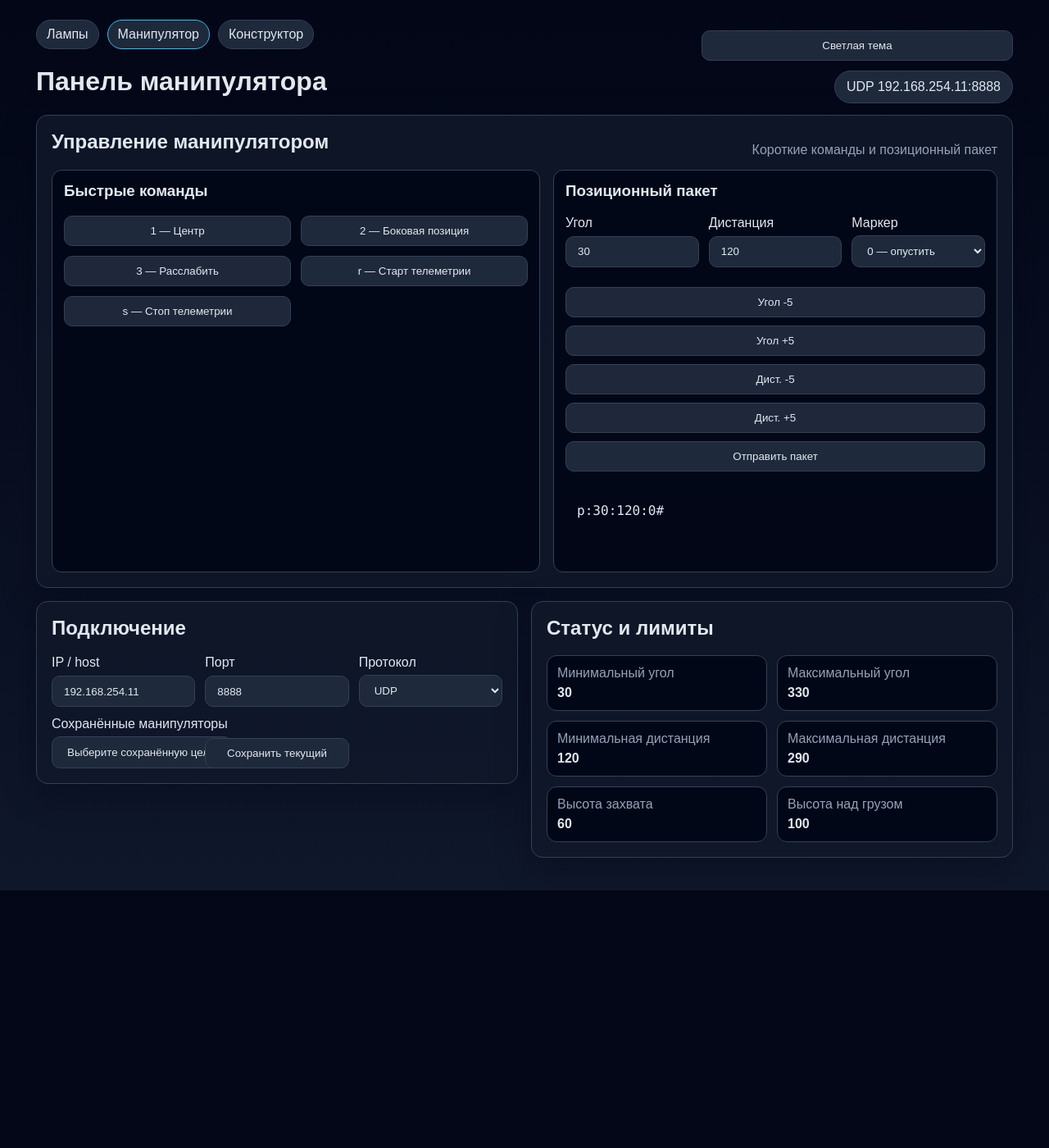
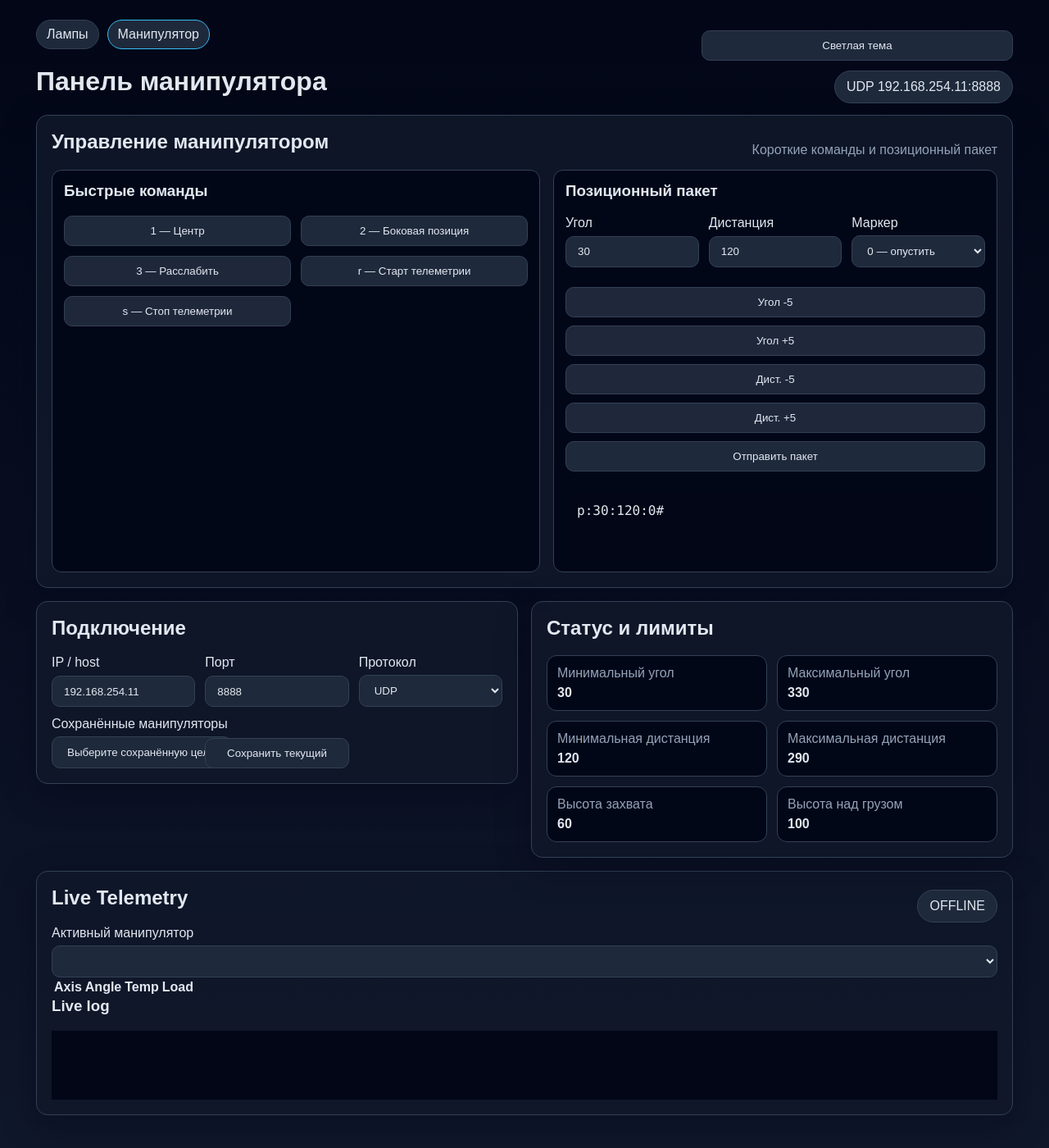
Before and after one commit to Brinrash/RTKWebserver, a Flask app: page /manipulator in a window 1280 px wide. Shown: the whole page at 82% size. Before the commit the page ends 1086 px from the top, so only its background shows below. Run offline with Flask 3, Linux system fonts and the light colour scheme; lists and menus that the app fills with data are empty; parts of the project's set-up code (start-up, migrations or seed data) failed here and were passed over; some libraries are stand-ins or nearby versions.

Commit message:
Update manipulator.html

```diff
--- a/templates/manipulator.html
+++ b/templates/manipulator.html
@@ -19,7 +19,6 @@
         <nav class="page-nav">
           <a href="/">Лампы</a>
           <a href="/manipulator" class="active">Манипулятор</a>
-          <a href="/constructor">Конструктор</a>
         </nav>
         <h1>Панель манипулятора</h1>
       </div>
@@ -120,8 +119,20 @@
         <div id="manipulator-limits" class="meta-grid"></div>
       </section>
     </section>
+
+    <section class="card">
+      <div class="section-row"><h2>Live Telemetry</h2><div id="manipulator-online" class="status-pill">OFFLINE</div></div>
+      <label>Активный манипулятор
+        <select id="manipulator-selector"></select>
+      </label>
+      <table class="table"><thead><tr><th>Axis</th><th>Angle</th><th>Temp</th><th>Load</th></tr></thead><tbody id="telemetry-body"></tbody></table>
+      <h3>Live log</h3>
+      <pre id="telemetry-log"></pre>
+    </section>
+
   </main>
 
+  <script src="/socket.io/socket.io.js"></script>
   <script src="/static/theme.js"></script>
   <script src="/static/manipulator.js"></script>
 </body>
```
